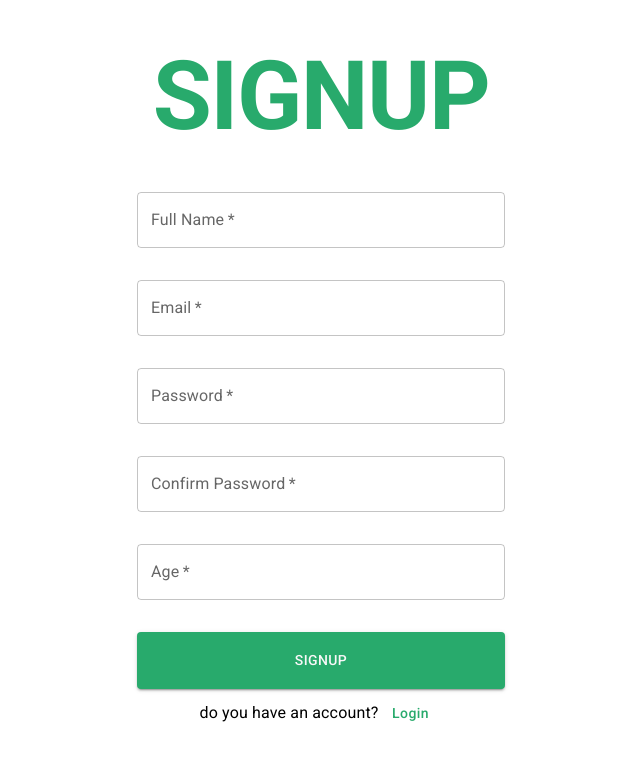
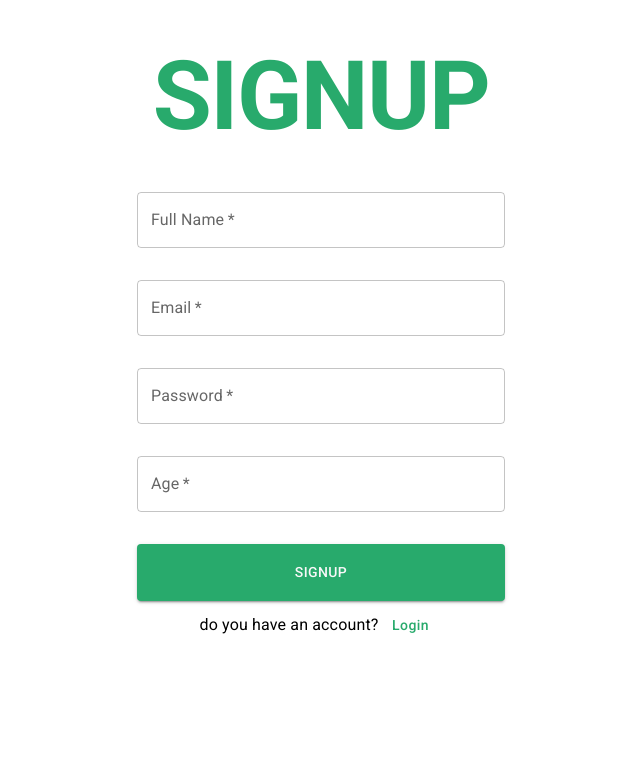
Before and after one commit to reza-goodarzi/todo-app, a Next.js app: page /signup in a window 1280 px wide. Shown: the top 760 px of the page, without its empty margins (319-959 px from the left). Built offline with nearby package versions, Linux system fonts and the light colour scheme.

Commit message:
Clean-up Project

```diff
--- a/package.json
+++ b/package.json
@@ -14,7 +14,6 @@
     "@mui/icons-material": "^5.8.3",
     "@mui/material": "^5.8.3",
     "@reduxjs/toolkit": "^1.8.2",
-    "cookie": "^0.5.0",
     "next": "12.1.6",
     "react": "18.1.0",
     "react-dom": "18.1.0",
--- a/src/components/NewTodo.js
+++ b/src/components/NewTodo.js
@@ -1,5 +1,5 @@
 import styled from "@emotion/styled";
-import { AddCircle, AddTask } from "@mui/icons-material";
+import { AddTask } from "@mui/icons-material";
 import { Box, IconButton, InputAdornment, TextField } from "@mui/material";
 import React, { useState } from "react";
 import { useDispatch, useSelector } from "react-redux";
@@ -13,9 +13,6 @@ function NewTodo() {
   const submitHandler = (e) => {
     e.preventDefault();
 
-    // if (task.trim().length < 5) {
-    //   return;
-    // }
     dispatch(createNewTask(task));
   };
 
--- a/src/config/index.js
+++ b/src/config/index.js
@@ -1,3 +1,2 @@
 export const API_URL = "http://185.126.200.101:4005";
 export const TOKEN = "token";
-export const PER_PAGE = 3;
--- a/src/helper/index.js
+++ /dev/null
@@ -1,6 +0,0 @@
-import cookie from "cookie";
-
-export function parseCookies(req) {
-  console.log(req.headers.cookie);
-  return cookie.parse(req ? req.headers.cookie || "" : "");
-}
--- a/src/pages/login.js
+++ b/src/pages/login.js
@@ -52,6 +52,7 @@ function Login() {
             display: "flex",
             alignItems: "center",
             justifyContent: "center",
+            pb: 4,
           }}
         >
           <Grid item sx={{ width: 400 }}>
--- a/src/pages/signup.js
+++ b/src/pages/signup.js
@@ -9,7 +9,6 @@ function Signup() {
   const [name, setName] = useState("");
   const [email, setEmail] = useState("");
   const [password, setPassword] = useState("");
-  const [confirmPassword, setConfirmPassword] = useState("");
   const [age, setAge] = useState("");
   const [loading, setLoading] = useState(false);
   const [errorMessage, setErrorMessage] = useState("");
@@ -36,12 +35,6 @@ function Signup() {
 
   const handleSubmit = async (e) => {
     e.preventDefault();
-    console.log("Login");
-
-    if (password !== confirmPassword) {
-      setErrorMessage("Password do not match!");
-      return;
-    }
 
     if (age > 99 || age < 1) {
       setErrorMessage("Age is not valid!");
@@ -72,6 +65,7 @@ function Signup() {
             display: "flex",
             alignItems: "center",
             justifyContent: "center",
+            pb: 4,
           }}
         >
           <Grid item sx={{ width: 400 }}>
@@ -117,19 +111,6 @@ function Signup() {
             <TextField
               fullWidth
               variant="outlined"
-              type="password"
-              label="Confirm Password"
-              placeholder="Please confirm your password"
-              value={confirmPassword}
-              onChange={(e) => setConfirmPassword(e.target.value)}
-              required
-            />
-          </Grid>
-
-          <Grid item sx={{ width: 400 }}>
-            <TextField
-              fullWidth
-              variant="outlined"
               type="number"
               label="Age"
               placeholder="Please enter your age"
--- a/src/store/tasks/tasks-action.js
+++ b/src/store/tasks/tasks-action.js
@@ -41,9 +41,6 @@ export const createNewTask = (description) => {
       });
 
       const data = await res.json();
-
-      console.log(data);
-      console.log(res.ok);
 
       if (!res.ok) {
         throw new Error(data.error);
--- a/src/store/user/user-actions.js
+++ b/src/store/user/user-actions.js
@@ -91,7 +91,6 @@ export const getCurrentLoginUser = (token) => {
       if (!res.ok) {
         throw new Error(data.error);
       }
-      console.log({ data });
 
       dispatch(userActions.getUser(data));
     } catch (error) {
```
Also changed, not shown: src/components/Todos.js (+5 -10 lines), src/pages/task/[slug].js (deleted, +0 -7 lines), 1 other file (tests, documents, lock files or other folders).
